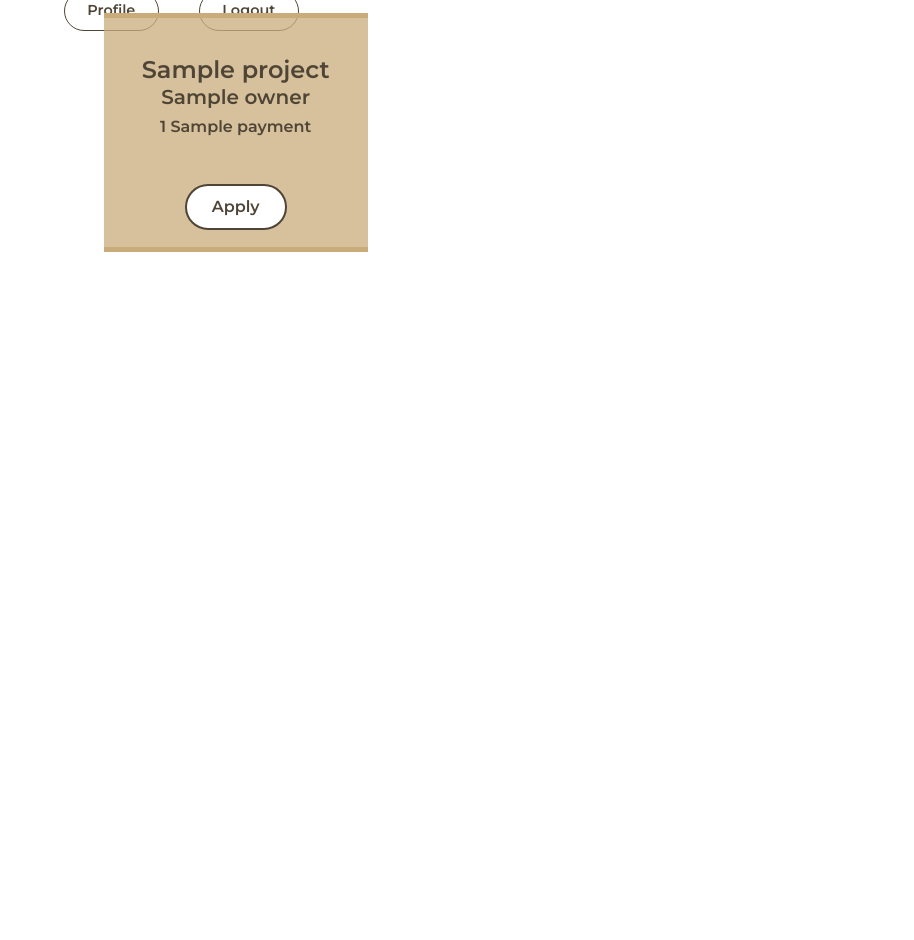
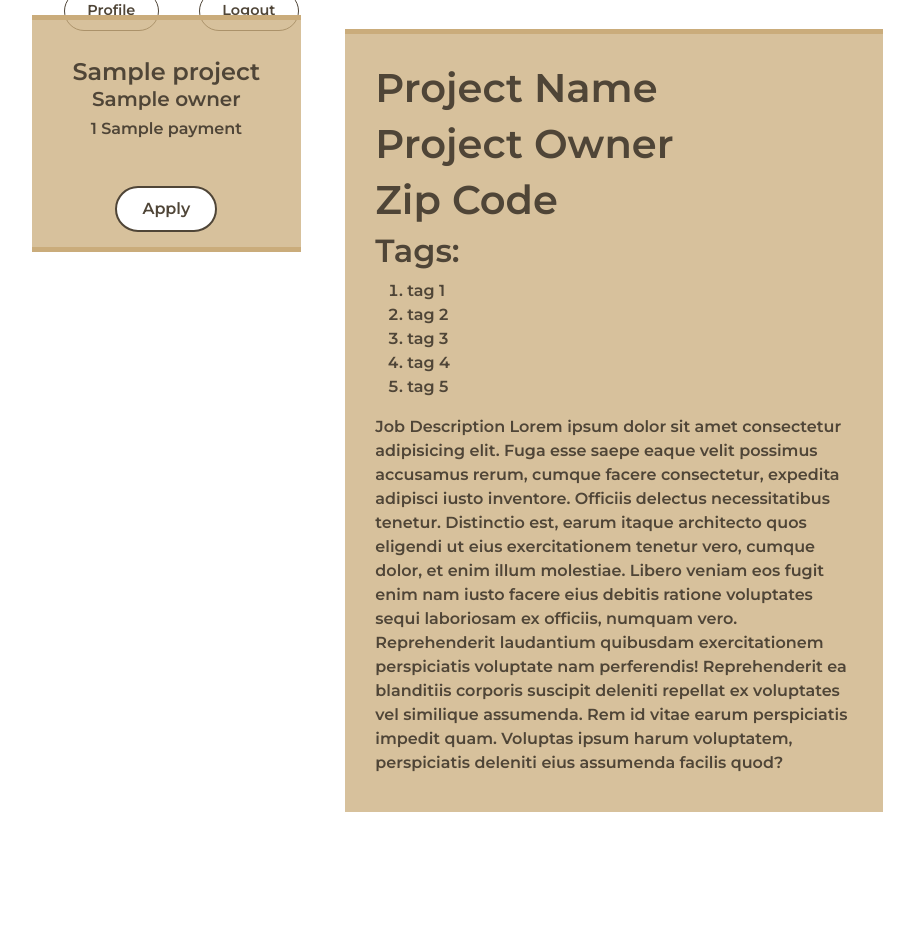
Before and after one commit to vihdutta/scholance.com, a Flask app: page /projects in a window 1280 px wide. Shown: the part 102-1042 px from the top of the page, without its empty margins (111-1025 px from the left). Before the commit the page ends 354 px from the top, so only its background shows below. Run offline with Flask 3, Linux system fonts and the light colour scheme; a database or web service that is not in the repository returns one stand-in record (values such as "Sample title").

Commit message:
created new project page layout

```diff
--- a/app.py
+++ b/app.py
@@ -35,16 +35,16 @@ def login():
         if username == "" or password == "":
             flash("Username or password field empty", "error")
             return redirect(request.url)
-        user = users_db.find_one({"username":username})
+        user_in_database = users_db.find_one({"username":username})
 
-        if not user:
+        if not user_in_database:
             flash("Invalid username or password!", "error")
             return redirect(request.url)
 
-        user_password = user["password"]
+        user_password = user_in_database["password"]
 
         if sha256(password.encode('utf-8')).hexdigest() == user_password:
-            session["username"] = user["username"]
+            session["username"] = user_in_database["username"]
 
             return redirect(url_for("dashboard"))
 
@@ -94,12 +94,9 @@ def postjob():
     else:
         if request.method == "POST":
             description = request.form.get("description")
-
-            if request.form.get("payment"):
-                payment = "$" + request.form.get("payment")
-            else:
-                payment = request.form.get("volunteer_hours") + " hrs"
-
+            payment = request.form.get("volunteer_hours") + " hrs"
+            tags = request.form.get("tags").split(",")
+            tags = [tag.strip() for tag in tags]
             project_id = projects_db.count_documents({})
 
             project = {"_id":project_id,
@@ -111,13 +108,21 @@ def postjob():
                     "end":None,
                     "preview": description[0: 425],
                     "description": description,
+                    "tags": tags,
                     "payment": payment,
                     "active": True}
-            projects_db.insert_one(project)
 
-            users_db.update_one({"username":session.get("username")}, {"$push": {"owned_projects": project_id}})
+            user_in_database = users_db.find_one({"username":session.get("username")})
+            user_projects_len = len(user_in_database.get("owned_projects"))
 
-            flash("project posted successfully!", "info")
+            if user_projects_len > 5:
+                flash("You already have 5 projects!", "error")
+                return redirect(request.url)
+            else:
+                projects_db.insert_one(project)
+                users_db.update_one({"username":session.get("username")}, {"$push": {"owned_projects": project_id}})
+
+            flash("Project posted successfully!", "info")
             return redirect(request.url)
         else:
             return render_template("/projects/post-project.html")
@@ -195,11 +200,6 @@ def projects():
     return render_template("/projects/projects.html", data=data, data_length=len(data))
 
 
-@app.route("/projects/logout")
-def bs_function():
-    return redirect(url_for("logout"))
-
-
 @app.route("/projects/<search_query>", methods=["GET"])
 def search(search_query):
     return "<h1>" + search_query + "</h1>"
--- a/static/css/styles.css
+++ b/static/css/styles.css
@@ -264,29 +264,6 @@ input:focus, input:active, button:focus, button:active {
     from(rgba(0,0,0,1)), to(rgba(0,0,0,0)));
  }
 
- .c {
-	max-width: 1100px;
-	margin: 0 auto;
-	overflow: auto;
-	padding: 0 40px;
-	align-items: center;
-}
-
-.c-large {
-	max-width: 1500px;
-	margin: 0 auto;
-	overflow: auto;
-	padding: 0 40px;
-	align-items: center;
-}
-
-.g {
-	display: grid;
-	grid-template-columns: 300px;
-    max-width: 75%;
-	height: 100%;
-}
-
 .gp {
     background-color: rgba(202, 172, 123, 0.75);
     border-top: 0.5ch solid rgba(202, 172, 123, 1);
@@ -295,17 +272,33 @@ input:focus, input:active, button:focus, button:active {
     border-right: none;
     padding: 5%;
     margin: 5%;
-    width: 90%;
-    height: 90%;
     grid-column: 1/2;
 }
 
- .cgrid-auto {
-	align-items: center;
-	justify-items: center;
-	grid-template-columns: 1fr 2fr;
-    grid-template-rows: auto;
+.gp-pd {
+
 }
+
+.main-container {
+    width: 80%;
+    height: auto;
+    display: flex;
+    padding: 0 0 10% 10%;
+}
+
+.small-container {
+    height: 80vh;
+    overflow-y: scroll;
+    box-sizing: border-box;
+  }
+
+  .small-container-1 {
+    width: 33.33%;
+  }
+
+  .small-container-2 {
+    width: 66.67%;
+  }
 
 
 .project-title {
--- a/templates/projects/projects.html
+++ b/templates/projects/projects.html
@@ -20,8 +20,8 @@
         <nav>
             <ul class="nav_links mb-0 scaleout">
                 <li><a href="/"><img src="../../static/images/logo.PNG" height="70px" alt="logo"></a></li>
-                <li><a href="dashboard">Dashboard</a></li>
-                <li><a href="projects">Projects</a></li>
+                <li><a href="/dashboard">Dashboard</a></li>
+                <li><a href="/projects">Projects</a></li>
                 <li>    <section class="container mx-auto">
                     <form method="post">
                         <div class="search-input">
@@ -31,14 +31,15 @@
                         </div>
                     </form>
                 </section></li>
-                <li><a class="cta" href="projects/post"><button>Post Project</button></a></li>
-                <li><a class="cta" href="profile/user"><button>Profile</button></a></li>
-                <li><a class="cta" href="logout"><button>Logout</button></a></li>
+                <li><a class="cta" href="/projects/post"><button>Post Project</button></a></li>
+                <li><a class="cta" href="/profile/user"><button>Profile</button></a></li>
+                <li><a class="cta" href="/logout"><button>Logout</button></a></li>
             </ul>
         </nav>
     </header>
 
-    <section class="c g cgrid-auto">
+    <section class="main-container">
+            <section class="small-container small-container-1">
             {% for project in data %}
                 <div class="text-center gp">
                     <h4 class="project-title">{{ project.name }}</h4>
@@ -49,6 +50,26 @@
                 </div>
             {% endfor %}
             </section>
+            <section class="small-container small-container-2">
+        <div class="gp">
+            <h1>Project Name</h1>
+            <h1>Project Owner</h1>
+            <h1>Zip Code</h1>
+
+            <h2>Tags:</h2>
+            <ol>
+                <li>tag 1</li>
+                <li>tag 2</li>
+                <li>tag 3</li>
+                <li>tag 4</li>
+                <li>tag 5</li>
+            </ol>
+
+            <p>Job Description Lorem ipsum dolor sit amet consectetur adipisicing elit. Fuga esse saepe eaque velit possimus accusamus rerum, cumque facere consectetur, expedita adipisci iusto inventore. Officiis delectus necessitatibus tenetur. Distinctio est, earum itaque architecto quos eligendi ut eius exercitationem tenetur vero, cumque dolor, et enim illum molestiae. Libero veniam eos fugit enim nam iusto facere eius debitis ratione voluptates sequi laboriosam ex officiis, numquam vero. Reprehenderit laudantium quibusdam exercitationem perspiciatis voluptate nam perferendis! Reprehenderit ea blanditiis corporis suscipit deleniti repellat ex voluptates vel similique assumenda. Rem id vitae earum perspiciatis impedit quam. Voluptas ipsum harum voluptatem, perspiciatis deleniti eius assumenda facilis quod?</p>
+
+        </div>
+    </section>
+    </section>
     {% endblock %}
 
     <script defer src="../static/javascript/suggestions.js"></script>
```
Also changed, not shown: static/javascript/disable_box.js (deleted, +0 -15 lines), templates/projects/post-project.html (+6 -14 lines). Lines whose indentation alone changed are shown as unchanged.
